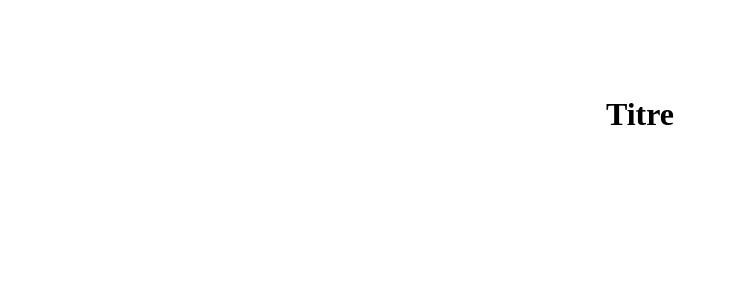
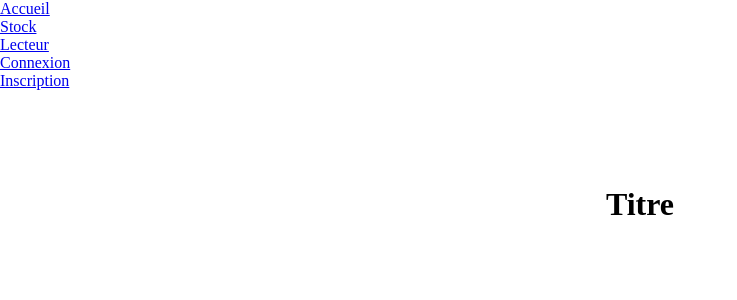
Before and after one commit to balex69/tpbibliodoran, a Next.js app: page / in a window 1280 px wide. Shown: the top 300 px of the page, without its empty margins (0-737 px from the left). Built offline with nearby package versions, Linux system fonts and the light colour scheme.

Commit message:
add nav to app component

```diff
--- a/pages/_app.tsx
+++ b/pages/_app.tsx
@@ -1,6 +1,13 @@
 import '@/styles/globals.scss'
 import type { AppProps } from 'next/app'
+import Nav from "@/components/Nav/Nav";
 
 export default function App({ Component, pageProps }: AppProps) {
-  return <Component {...pageProps} />
+  return (
+      <>
+        <Nav />
+        <Component {...pageProps} />
+      </>
+
+  )
 }
```
